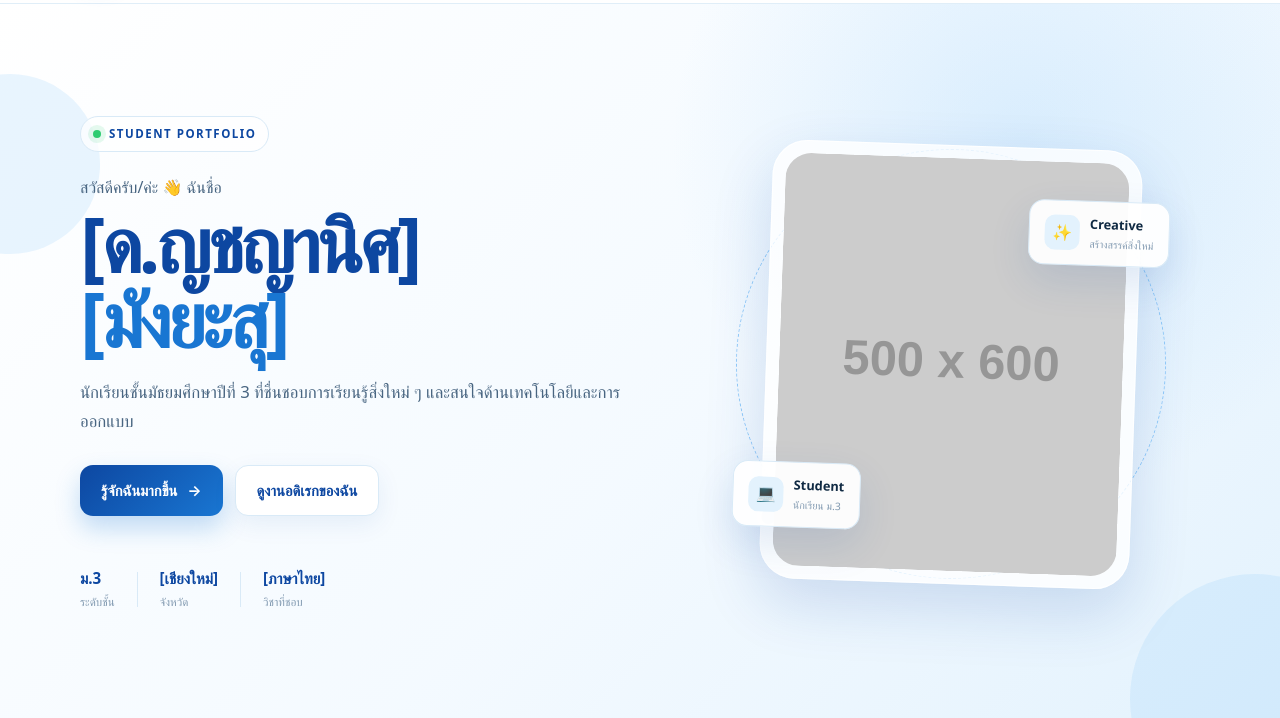
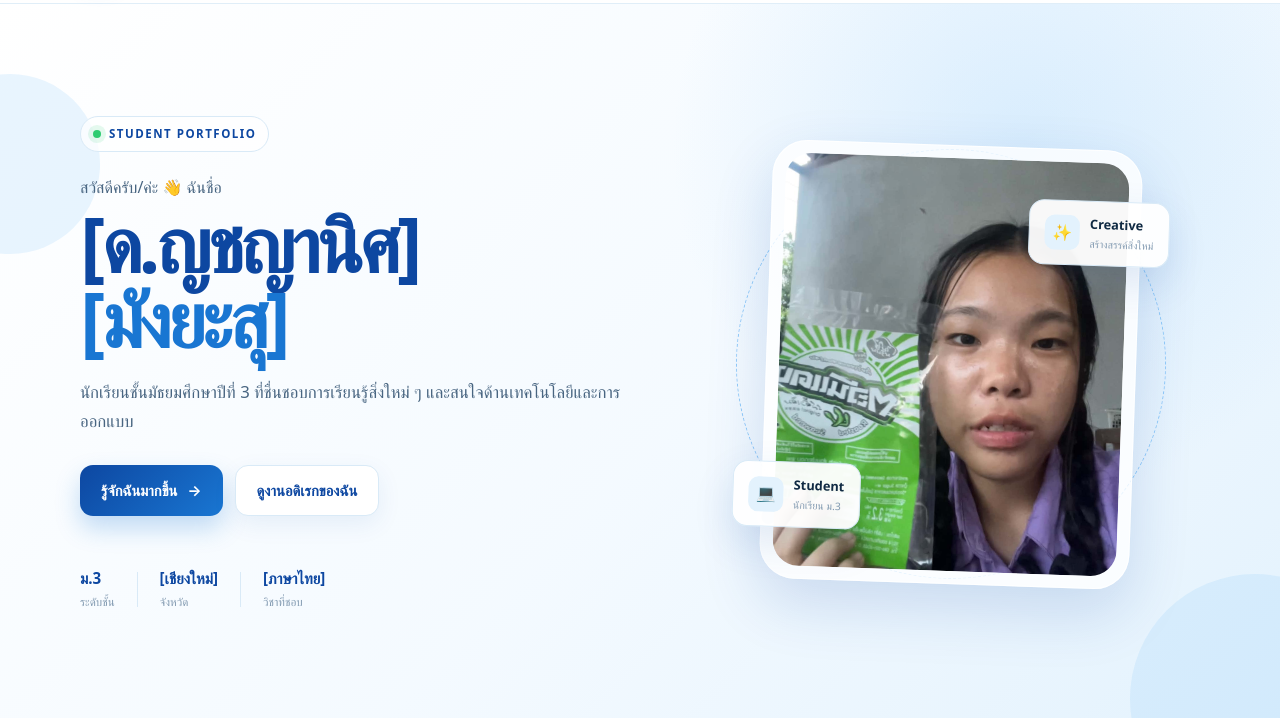
Before and after one commit to 22842-chayanit/webpage, a plain HTML site: page index.html in a window 1280 px wide. Shown: the part 85-803 px from the top of the page. Drawn offline with Linux system fonts and the light colour scheme; placeholder pictures from the web are drawn by us.

Commit message:
Update index.html

```diff
--- a/index.html
+++ b/index.html
@@ -92,8 +92,8 @@
                     <div class="profile-card">
                         <div class="profile-image-wrapper">
                             <img
-                                src="https://placehold.co/500x600/E3F2FD/0D47A1?text=Profile"
-                                alt="รูปโปรไฟล์ของฉัน"
+                                src="images/image4.jpg"
+                                alt="รูปสี่"
                                 class="profile-image"
                             >
                         </div>
```
